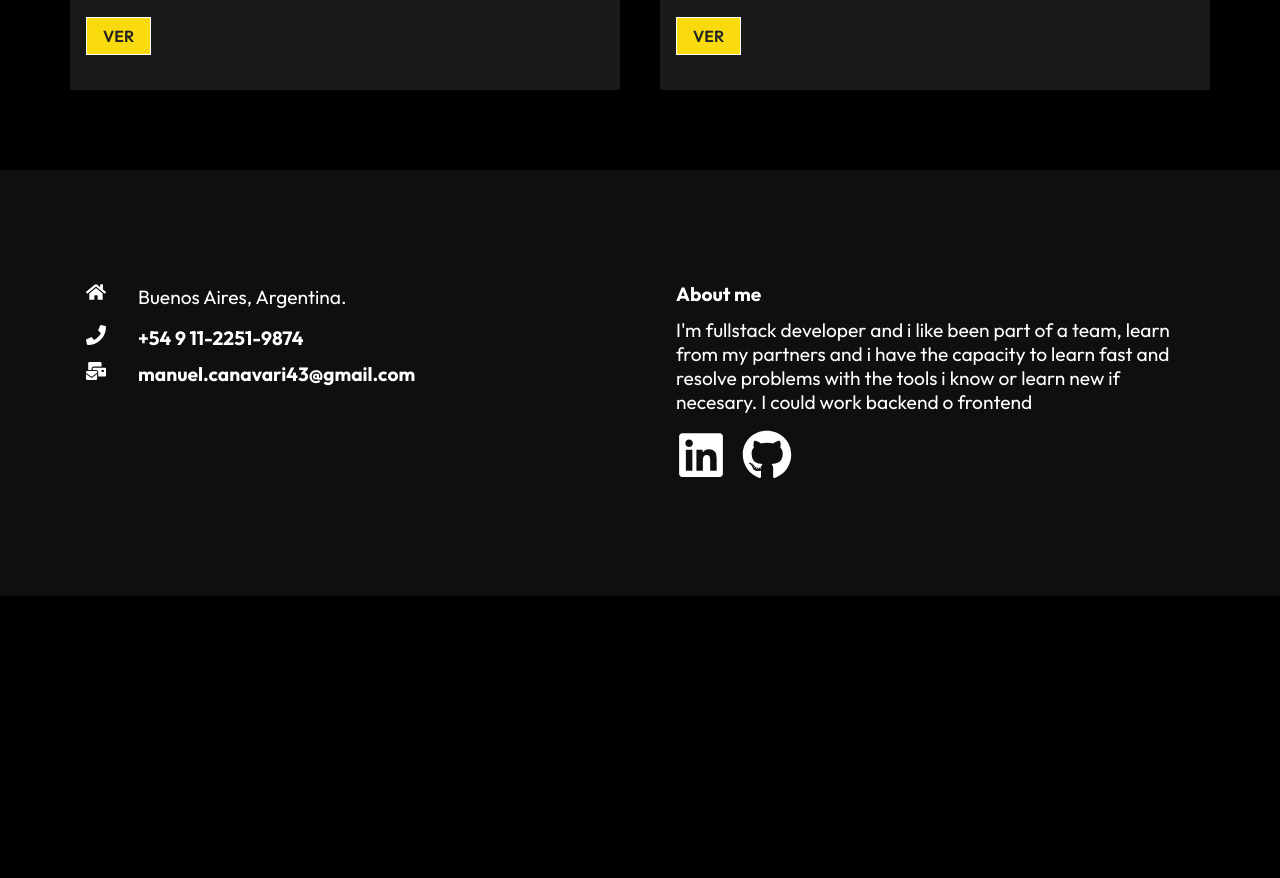
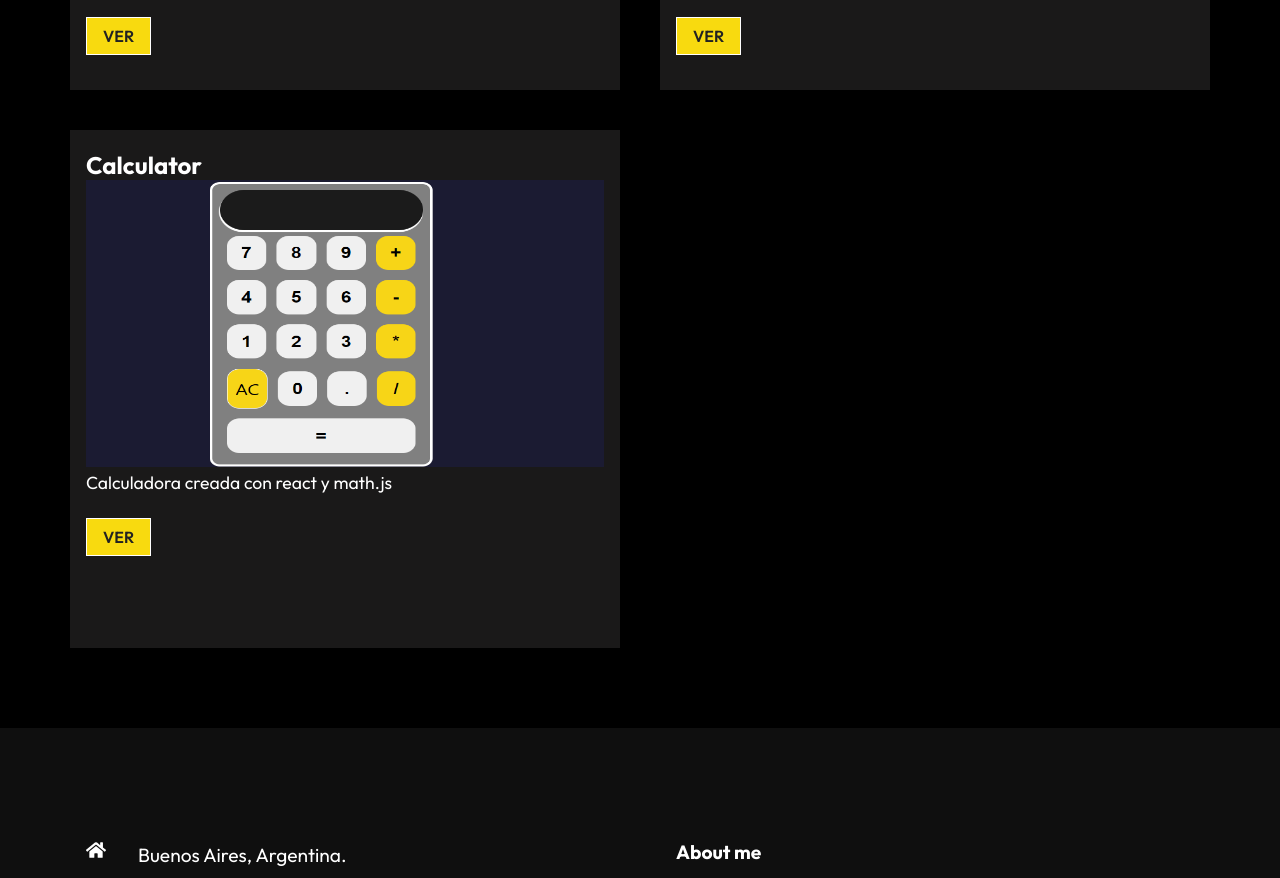
Before and after one commit to mcanavari43/Portfolio, a React (Create React App) app: page /project in a window 1280 px wide. Shown: the part 960-1838 px from the top of the page. Before the commit the page ends 1556 px from the top, so only its background shows below. Built offline with nearby package versions, Linux system fonts and the light colour scheme.

Commit message:
update-work

```diff
--- a/src/components/WorkCardData.js
+++ b/src/components/WorkCardData.js
@@ -1,5 +1,6 @@
 import Changuitas from '../assets/Changuitas.PNG'
 import Videogames from '../assets/Videogames.PNG'
+import Calculator from '../assets/Calculator.PNG'
 
 const ProjectCardData = [
     {
@@ -14,6 +15,13 @@ const ProjectCardData = [
         text: "Es una pagina donde podes contratar servicio de un profesional de oficio o registrarte como profesional",
         view: "https://font-pf.vercel.app/"
     }
+    ,
+    {
+        imgsrc: Calculator,
+        title: "Calculator",
+        text: "Calculadora creada con react y math.js",
+        view: "https://calculator-sigma-six.vercel.app/"
+    }
 ]
 
 export default ProjectCardData;
```
Also changed, not shown: src/assets/Calculator.PNG (added).
